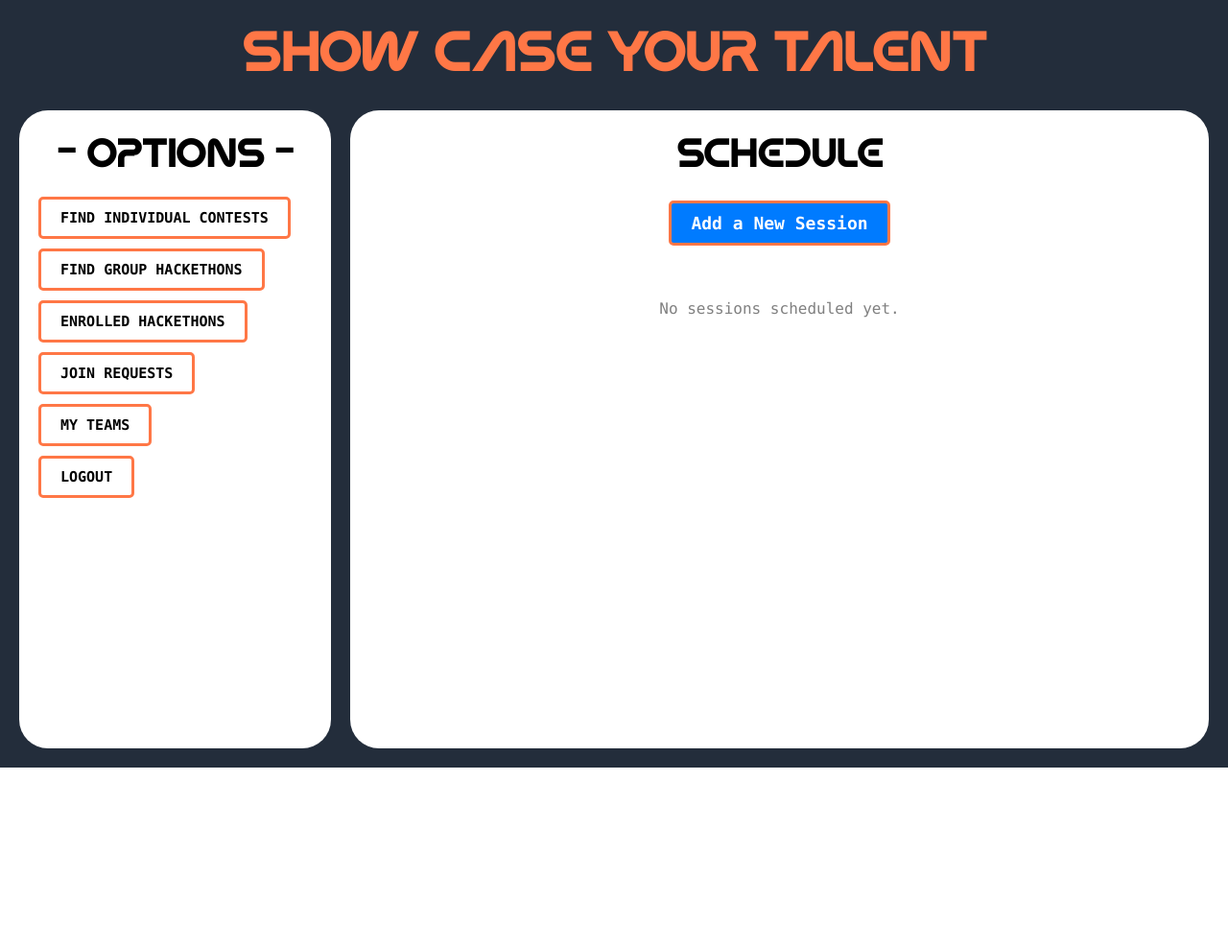
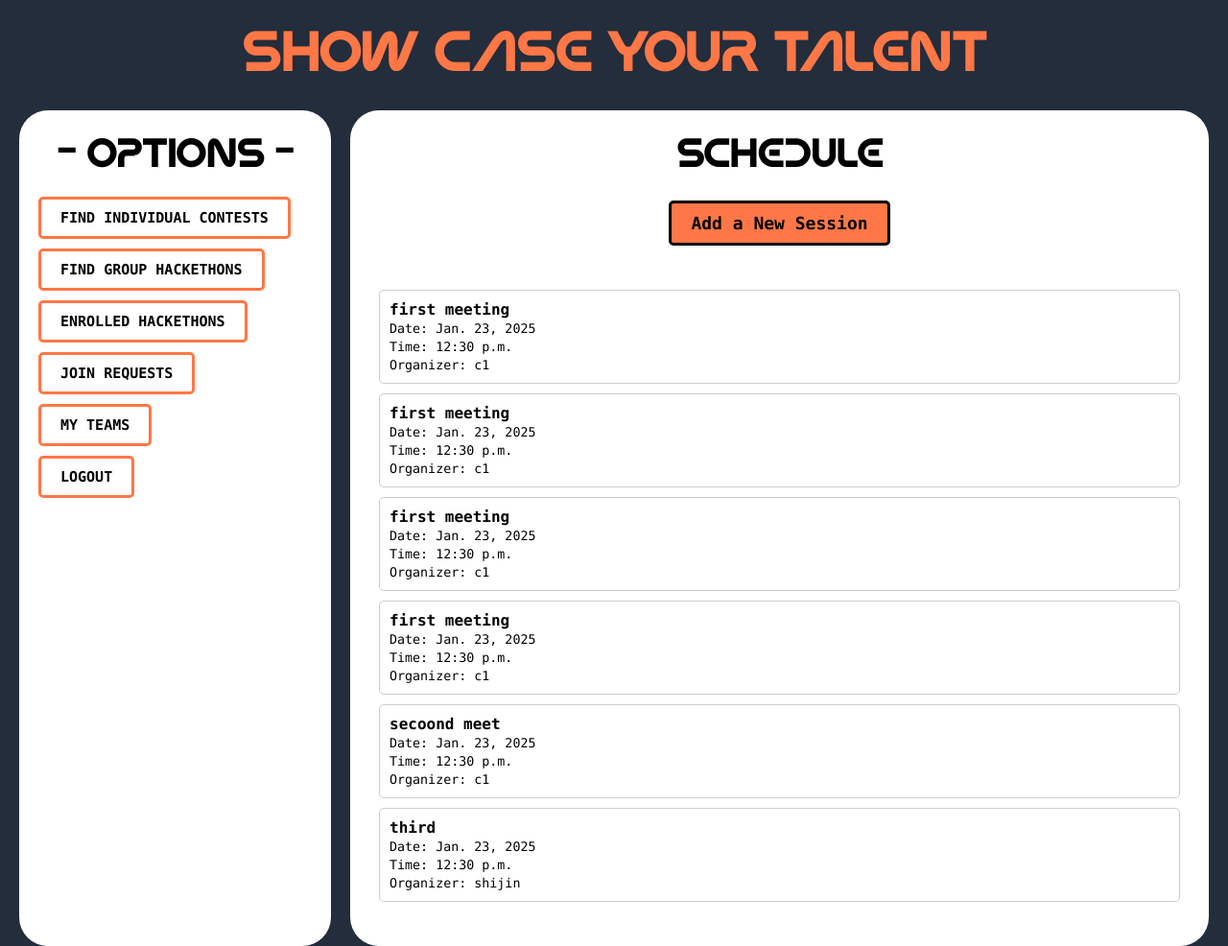
Before and after one commit to Shijin1111/HackersBridge, a Django app: page /competitor/team/4/schedules/ in a window 1280 px wide. Shown: the whole page at 96% size. Before the commit the page ends 800 px from the top, so only its background shows below. Run offline with Django 5.2, Linux system fonts and the light colour scheme; data comes from the database, SQL or seed files in the repository; both versions use the stored data as it was after the commit.

Commit message:
schedules done

```diff
--- a/competitor/views.py
+++ b/competitor/views.py
@@ -215,11 +215,12 @@ def submit_project(request, event_id):
     return redirect('competitor:enrolled_hackathons')
 
 def team_activities(request, team_id):
-    return render(request, 'competitor/team_activities.html', {'team_id': team_id})
-
+    team = Team.objects.get(id=team_id)  # Fetch the team object
+    return render(request, 'competitor/team_activities.html', {'team': team})
 
 def schedules(request, team_id):
     return render(request, 'competitor/schedules.html', {'team_id': team_id})
+
 
 def chat_box(request, team_id):
     return render(request, 'competitor/chat_box.html', {'team_id': team_id})
@@ -230,9 +231,9 @@ def meeting(request, team_id):
 def home(request):
     return render(request, 'competitor/home.html')
 
-def schedule_view(request, team_id):
+def schedules(request, team_id):
     sessions = Session.objects.filter(team_id=team_id).order_by('-date', '-time')
-    return render(request, 'competitor/schedule.html', {'sessions': sessions, 'team_id': team_id})
+    return render(request, 'competitor/schedules.html', {'sessions': sessions, 'team_id': team_id})
 
 
 from django.shortcuts import render, redirect
--- a/templates/competitor/schedules.html
+++ b/templates/competitor/schedules.html
@@ -7,13 +7,13 @@
 <!-- Button to add a new session -->
 <div style="text-align: center; margin-top: 20px;">
     <a href="{% url 'competitor:add_session' team_id %}" class="btn-like"
-       style="display: inline-block; padding: 10px 20px; font-size: 18px; background-color: #007bff; color: white; border-radius: 5px;">
+       style="display: inline-block; padding: 10px 20px; font-size: 18px; color: black; border:solid black;border-radius: 5px;">
         Add a New Session
     </a>
 </div>
 
 <!-- List of scheduled sessions -->
-<div style="margin-top: 30px; padding: 10px;">
+<div style="margin-top: 20px; padding: 10px;">
     {% if sessions %}
         <ul style="list-style: none; padding: 0;">
             {% for session in sessions %}
--- a/templates/competitor/team_activities.html
+++ b/templates/competitor/team_activities.html
@@ -9,15 +9,15 @@
        style="display: flex; justify-content: center; align-items: center; text-align: center; font-size: 18px; background-color: #007bff; color: black; border-radius: 10px;">
        Schedule
     </a>
-    <a href="{% url 'competitor:chat_box' team_id %}" class="btn-like"
+    <a href="#" class="btn-like"
        style="display: flex; justify-content: center; align-items: center; text-align: center; font-size: 18px; background-color: #28a745; color: black; border-radius: 10px;">
         Chat Box
     </a>
-    <a href="{% url 'competitor:meeting' team_id %}" class="btn-like"
+    <a href="#" class="btn-like"
        style="display: flex; justify-content: center; align-items: center; text-align: center; font-size: 18px; background-color: #ffc107; color: black; border-radius: 10px;">
         Meeting
     </a>
-    <a href="{% url 'competitor:home' %}" class="btn-like"
+    <a href="{% url "competitor:competitor_dashboard" %}" class="btn-like"
        style="display: flex; justify-content: center; align-items: center; text-align: center; font-size: 18px; background-color: #dc3545; color: black; border-radius: 10px;">
         Home
     </a>
```
Also changed, not shown: db.sqlite3.
